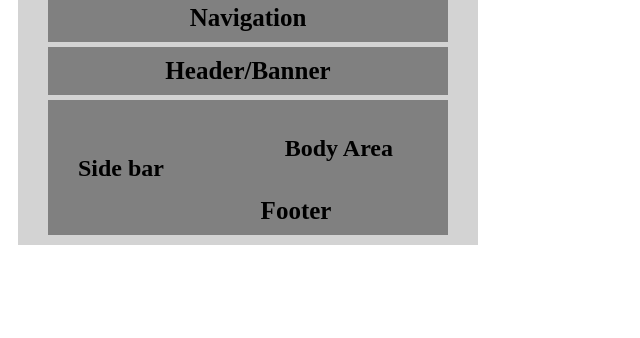
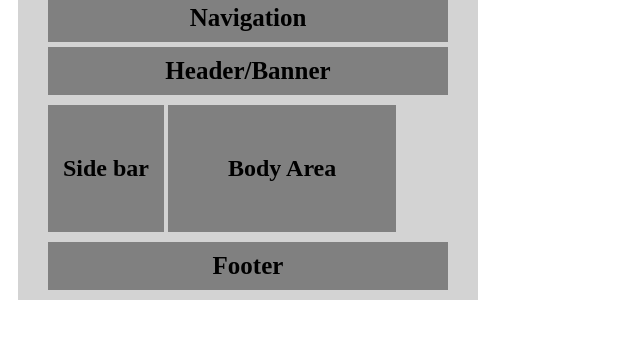
Before and after one commit to cvetankah/JavaScriptAcademy, a plain HTML site: page c6/c6_domashno/index.html in a window 1280 px wide. Shown: the part 114-452 px from the top of the page, without its empty margins (0-640 px from the left). Drawn offline with Linux system fonts and the light colour scheme.

Commit message:
Create two seperate frames and block for left and right.

```diff
--- a/c6/c6_domashno/css/style.css
+++ b/c6/c6_domashno/css/style.css
@@ -29,24 +29,24 @@ h1{
     font-size: 25px;
 }
 
+.body_container {
+    display: block;
+    padding: 0;
+}
+
 .left{
+    display: inline-block;
     background-color: gray;
-    display: inline;
     margin-top: 5px;
     margin-bottom: 5px;
-    padding: 50px 30px;
-    float: left;
-
-
+    padding: 50px 15px;
 }
 .right{
+    display: inline-block;
     background-color: gray;
-    display: inline;
     margin-top: 5px;
     margin-bottom: 5px;
-    margin-right: 5px;
-    padding: 30px 50px;
-    float: right
+    padding: 50px 60px;
 }
 .footer{
     background-color: gray;
--- a/c6/c6_domashno/index.html
+++ b/c6/c6_domashno/index.html
@@ -9,8 +9,10 @@
             <h1>Logo</h1>
             <h3 class="nav">Navigation</h3>
             <h3 class="ban">Header/Banner</h3>
-            <h2 class="left">Side bar</h2>
-            <h2 class="right">Body Area</h2>
+            <div class="body_container">
+                <h2 class="left">Side bar</h2>
+                <h2 class="right">Body Area</h2>
+            </div>
             <h3 class="footer">Footer</h3>
     </div>
 </html>
```
